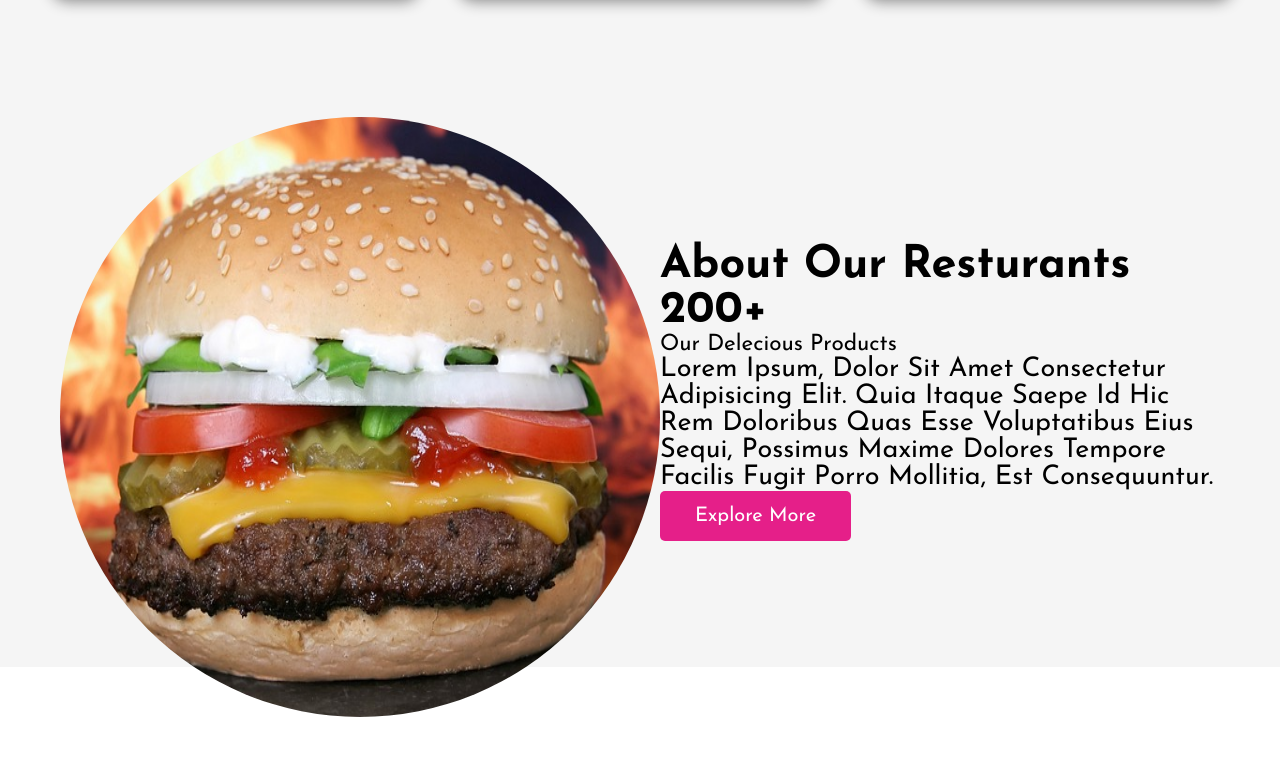
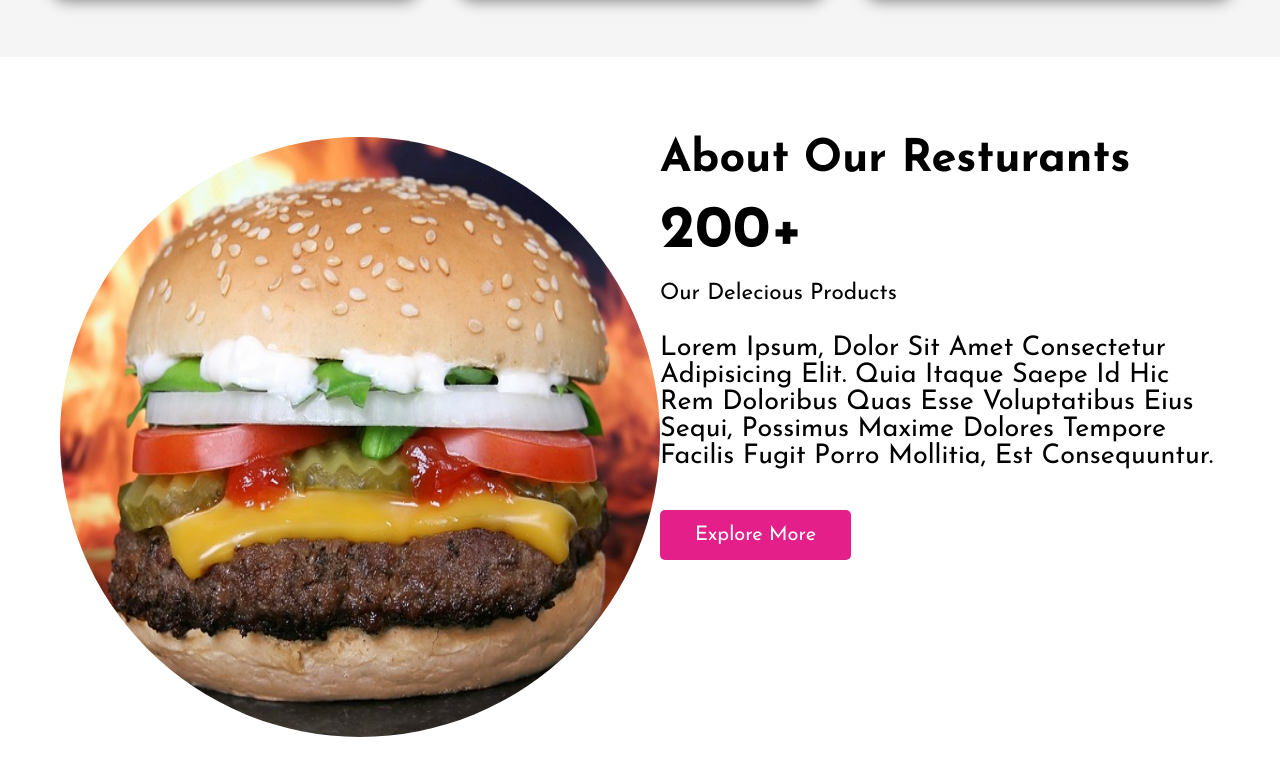
Before and after one commit to Dev-SheikhSuhail/food-store, a plain HTML site: page index.html in a window 1280 px wide. Shown: the part 1727-2502 px from the top of the page. Before the commit the page ends 2448 px from the top, so only its background shows below. Drawn offline with Linux system fonts and the light colour scheme.

Commit message:
Modify About-us Section

```diff
--- a/index.html
+++ b/index.html
@@ -175,7 +175,8 @@
           </section>
 
           <section class="item-1-about">
-            <h3 class="heading-about">about our resturants 200+</h3>
+            <h3 class="heading-about">about our resturants</h3>
+            <h3 class="heading-about2">200+</h3>
             <h3 class="about-products">our delecious products</h3>
             <p class="para-maindiv-about">
               Lorem ipsum, dolor sit amet consectetur adipisicing elit. Quia
--- a/style.css
+++ b/style.css
@@ -180,7 +180,8 @@ header > h1 {
 }
 /* fisrt section stykling */
 .section-c {
-  background-color: whitesmoke;
+  background-color: white;
+  padding: 80px 0px;
 }
 .heading-about {
   font-size: 45px;
@@ -189,10 +190,11 @@ header > h1 {
 .div-about {
   display: flex;
   flex-direction: row;
-  justify-content: center;
+  justify-content: left;
   /* column-gap: 95px; */
   height: 610px;
   padding-top: 60px;
+  padding: 0px 60px;
 }
 .maindiv-image {
   border-radius: 700px;
@@ -210,13 +212,20 @@ header > h1 {
   width: 600px;
   height: 600px;
 }
-
+.para-maindiv-about {
+  padding: 0px 0px 40px;
+}
 .item-1-about {
-  flex-basis: 560px;
+  flex-basis: 566px;
   font-size: 27px;
-  align-self: center;
+  align-self: flex-start;
 }
 .about-products {
   font-weight: 400;
   font-size: smaller;
+  padding: 0px 0px 30px;
 }
+.heading-about2 {
+  font-size: 60px;
+  padding: 20px 0px 20px;
+}
```
